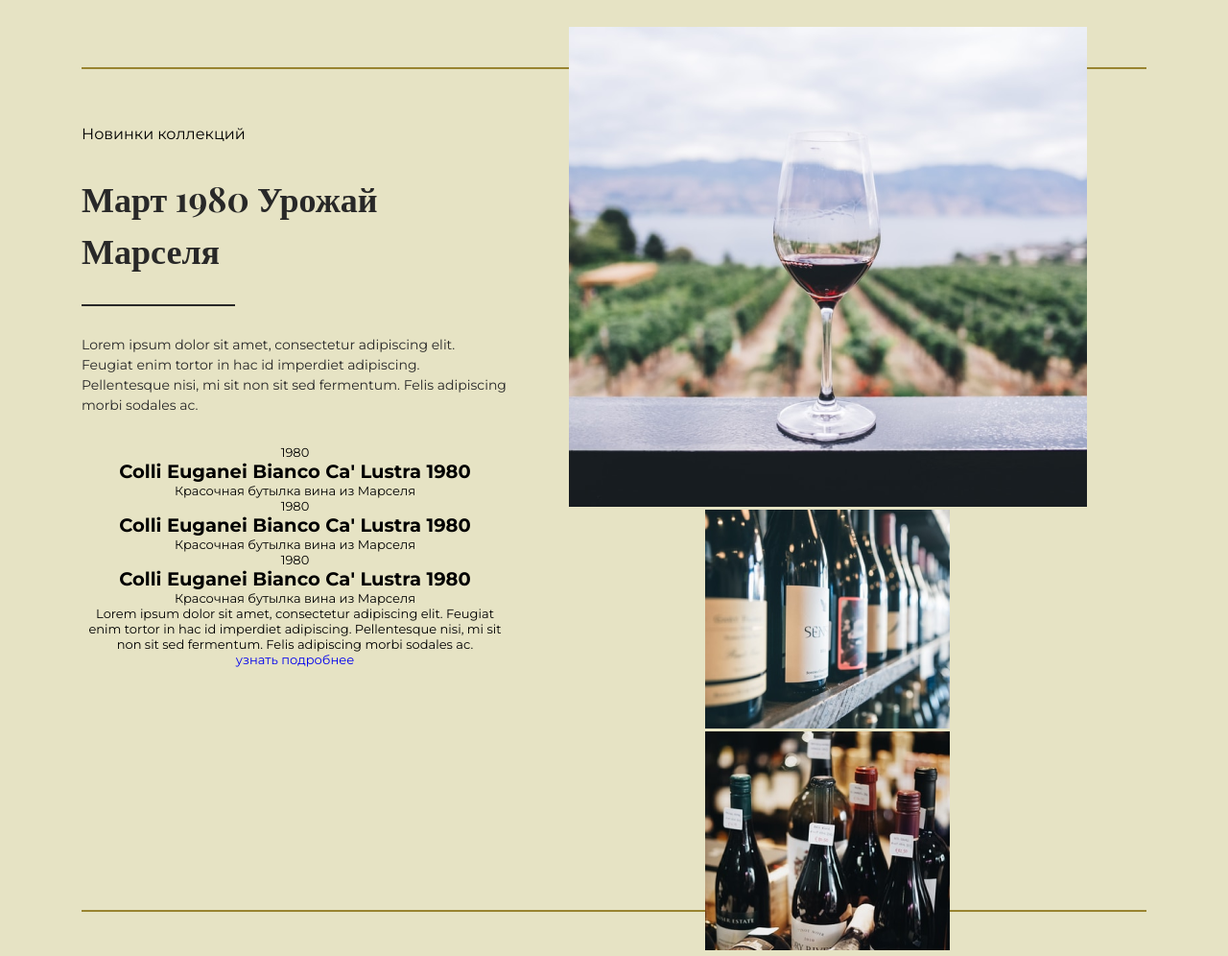
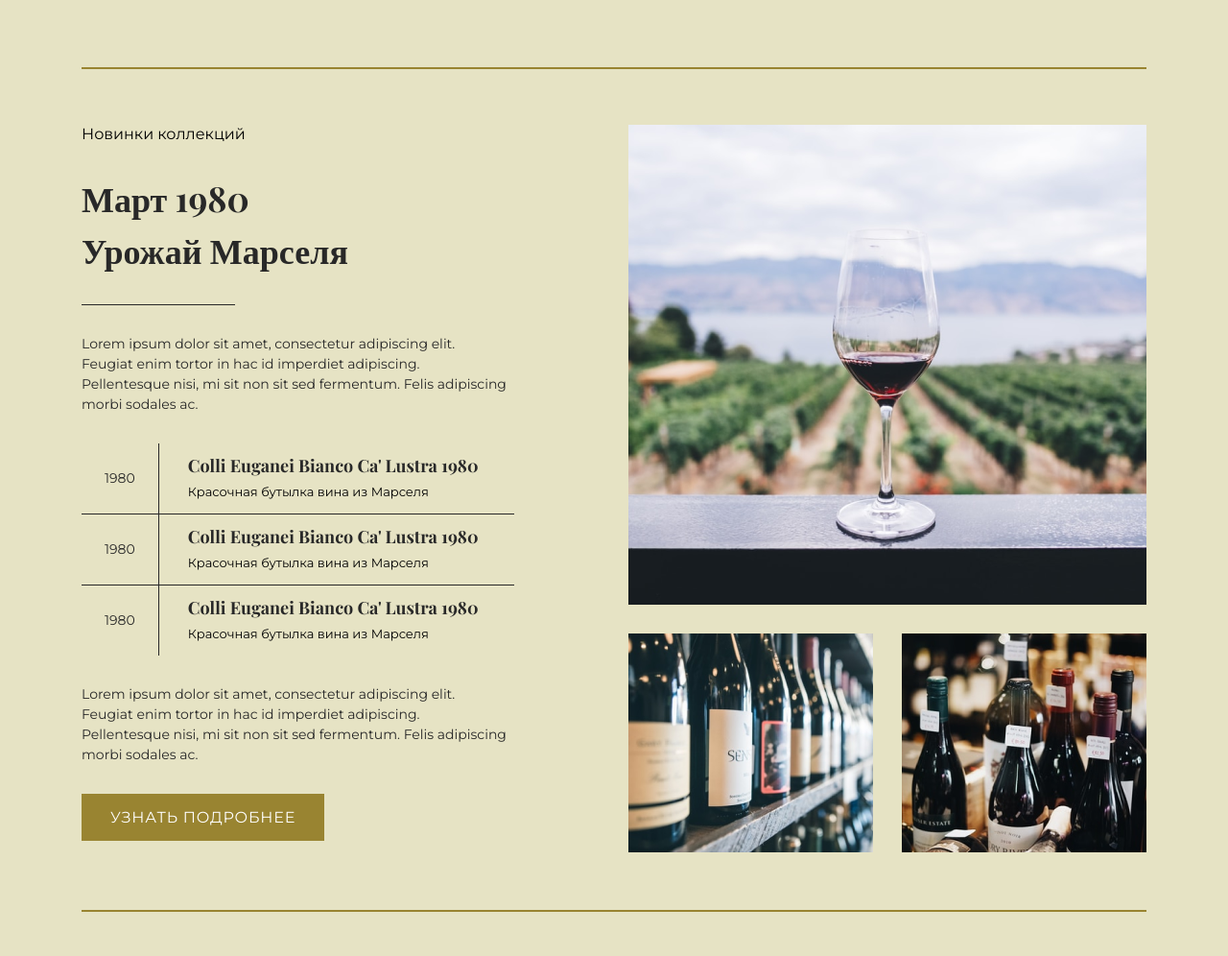
Before and after one commit to quka-cide/Winne-website, a plain HTML site: page index.html in a window 1280 px wide. Shown: the part 1660-2656 px from the top of the page at 96% size. Drawn offline with nearby package versions, Linux system fonts and the light colour scheme.

Commit message:
Finish colection section

```diff
--- a/index.html
+++ b/index.html
@@ -54,37 +54,41 @@
             <div class="container">
             <div class="col-left">
                 <p class="title">Новинки коллекций</p>
-                <h2>Март 1980 Урожай Марселя</h2>
+                <h2>Март 1980<br> Урожай Марселя</h2>
                 <hr class="line">
                 <p class="text">Lorem ipsum dolor sit amet, consectetur adipiscing elit. Feugiat enim tortor in hac id imperdiet adipiscing.
                      Pellentesque nisi, mi sit non sit sed fermentum. Felis adipiscing morbi sodales ac. </p>
-                <div class="table-items">
-                <div class="table-item">
-                    <p class="year">1980</p>
+                <table class="table-items">
+                <tbody>
+                    <tr>
+                        <td class="year">1980</td>
+                        <td class="info">
                             <h1>Colli Euganei Bianco Ca' Lustra 1980</h1>
                             <p>Красочная бутылка вина из Марселя</p>
-                </div>
-                <div class="table-item">
-                    <p class="year">1980</p>
+                        </td>
+                    </tr>
+                    <tr>
+                        <td class="year">1980</td>
+                        <td class="info">
                             <h1>Colli Euganei Bianco Ca' Lustra 1980</h1>
                             <p>Красочная бутылка вина из Марселя</p>
-                </div>
-                <div class="table-item">
-                    <p class="year">1980</p>
+                        </td>
+                    </tr>
+                    <tr>
+                        <td class="year">1980</td>
+                        <td class="info">
                             <h1>Colli Euganei Bianco Ca' Lustra 1980</h1>
                             <p>Красочная бутылка вина из Марселя</p>
-                </div>
-                </div>
-                <p>Lorem ipsum dolor sit amet, consectetur adipiscing elit. Feugiat enim tortor in hac id imperdiet adipiscing.
+                        </td>
+                    </tr>
+                </tbody>
+                </table>
+                <p class="text">Lorem ipsum dolor sit amet, consectetur adipiscing elit. Feugiat enim tortor in hac id imperdiet adipiscing.
                      Pellentesque nisi, mi sit non sit sed fermentum. Felis adipiscing morbi sodales ac.</p>
-                     <div class="button"><a href="#" type="button" class="cta">узнать подробнее</a></div>
+                     <div class="collection-button"><a href="#" type="button" class="cta">узнать подробнее</a></div>
             </div>
             <div class="col-right">
-                <div class="img-items">
-                    <div class="img-item"><img src="./img/Rectangle 11.png" alt="img"></div>
-                    <div class="img-item"><img src="./img/Rectangle 12.png" alt="img"></div>
-                    <div class="img-item"><img src="./img/Rectangle 13.png" alt="img"></div>
-                </div>
+                <img src="./img/slider.png" alt="img">
             </div>
             </div>
         </div>
--- a/style.css
+++ b/style.css
@@ -2,6 +2,8 @@
 
  :root {
     --black: #282828;
+    --accent: #998431;
+    --white: #FFF;
  }
 
 * {
@@ -116,18 +118,16 @@ a {
     padding: 15px 30px;
     justify-content: center;
     align-items: center;
-    gap: 10px;
+    gap: 30px;
     position: absolute;
     bottom: 110px;
 }
 
 #hero .hero-bottom a {
-    color: #FFF;
+    color: var(--white);
     text-align: center;
     font-size: 16px;
-    font-style: normal;
     font-weight: 500;
-    line-height: normal;
     letter-spacing: 0.8px;
     text-transform: uppercase;
     background: #99862A;
@@ -164,7 +164,7 @@ a {
 #text .line {
     height: 1px;
     width: 160px;
-    border: 1px solid #FFF;
+    border: 1px solid var(--white);
     margin: 0 auto;
 }
 
@@ -172,7 +172,7 @@ a {
     width: 733px;
     justify-content: center;
     margin: 0 auto;
-    color: #FFF;
+    color: var(--white);
     text-align: center;
     font-family: Montserrat;
     font-size: 16px;
@@ -206,18 +206,20 @@ a {
     width: 1110px;
     height: 880px;
     margin: 0 auto;
-    border-top: 2px solid #998431;
-    border-bottom: 2px solid #998431;
+    border-top: 2px solid var(--accent);
+    border-bottom: 2px solid var(--accent);
 
 }
 
 #collection .col-left {
     width: 445px;
     height: 880px;
+    padding-right: 125px;
 }
 
 #collection .col-right {
     width: 100%;
+    text-align: right;
 }
 
 #collection .col-left .title {
@@ -243,7 +245,9 @@ a {
 #collection .col-left .line {
     height: 1px;
     width: 160px;
-    border: 1px solid var(--black);
+    border: none;
+    color: var(--black);
+    background-color: var(--black);
 }
 
 #collection .col-left .text {
@@ -258,4 +262,72 @@ a {
     padding-bottom: 30px;
 }
 
+#collection .col-left table {
+    display: grid;
+    grid-template-columns: 1fr 1fr;
+    width: 445px;
+    border-spacing: 0;
+}
+
+#collection .col-left table .year {
+    color: var(--black, #282828);
+    font-family: Montserrat;
+    font-size: 14px;
+    font-weight: 400;
+    line-height: 150%;
+    padding: 26px 24px;
+    text-align: center;
+    border-right: 1px solid var(--black);
+    border-bottom: 1px solid var(--black);
+    border-collapse: collapse;
+}
+
+#collection .col-left table tr:last-child .year{
+    border-bottom: none;
+}
+
+#collection .col-left tbody .info {
+    padding: 10px 37px 15px 30px;
+    text-align: left;
+    border-bottom: 1px solid var(--black);
+}
+
+#collection .col-left tbody tr:last-child .info {
+    border-bottom: none;
+}
+
+#collection .col-left table h1 {
+    color: var(--black, #282828);
+    font-family: Playfair Display;
+    font-size: 18px;
+    font-weight: 700;
+    line-height: 150%;
+    width: 303px;
+    padding-bottom: 5px;
+}
+
+#collection .col-left .collection-button {
+   width: 445px;
+   text-align: left;
+}
+
+#collection .col-left .cta {
+    color: var(--white);
+    text-align: center;
+    font-family: Montserrat;
+    font-size: 16px;
+    font-weight: 500;
+    letter-spacing: 0.8px;
+    text-transform: uppercase;
+     text-decoration: none;
+    display: inline-flex;
+    padding: 15px 30px;
+    background: var(--accent);
+}
+
+#collection .col-right img {
+    width: 540px;
+    height: 758px;
+}
+
 /* End Collection section */
```
Also changed, not shown: img/Rectangle 11.png (deleted), img/Rectangle 12.png (deleted), img/Rectangle 13.png (deleted), img/slider.png (added). Lines whose indentation alone changed are shown as unchanged.
